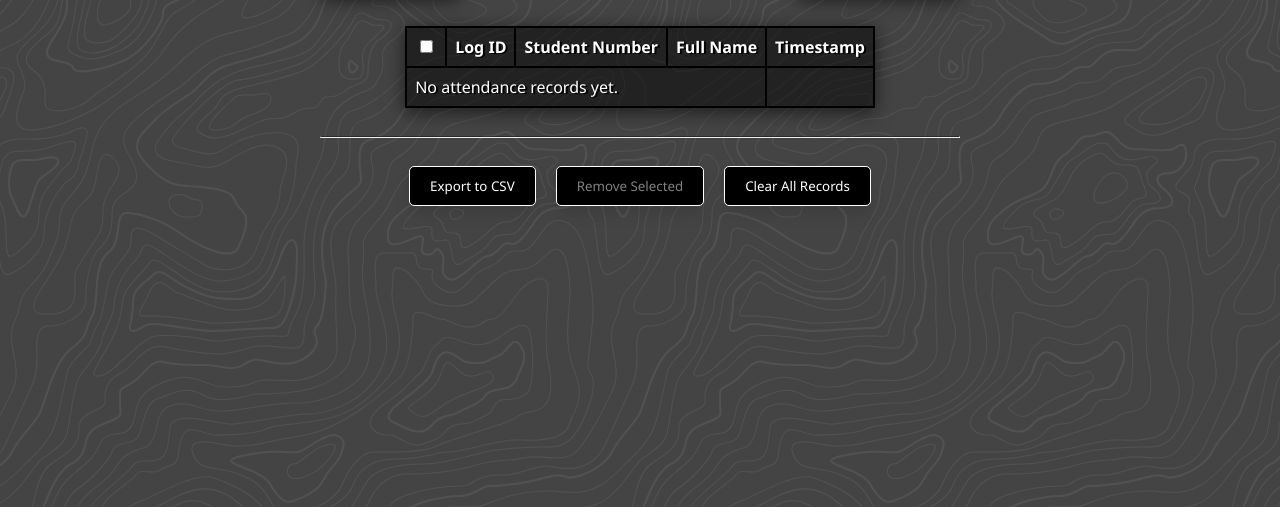
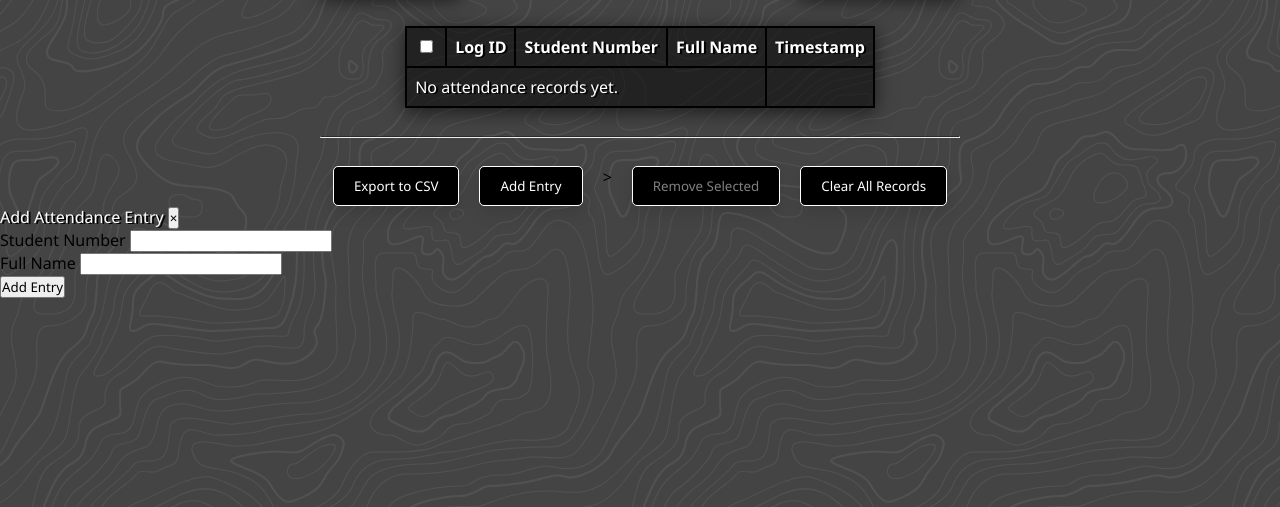
Before and after one commit to k-metra/AttendanceMonitoringSystem, a Django app: page /dashboard/ in a window 1280 px wide. Shown: the part 293-800 px from the top of the page. Run offline with Django 5.2, Linux system fonts and the light colour scheme; the visitor is signed in with stand-in values (Sample User, id 1); data that the repository does not hold is empty.

Commit message:
feat(add entry): implement add attendance entry form with CSRF protection

```diff
--- a/dashboard/templates/dashboard/dashboard.html
+++ b/dashboard/templates/dashboard/dashboard.html
@@ -77,6 +77,7 @@
 
             <div class="options">
                 <button id="exportBtn">Export to CSV</button>
+                <button class="add-btn" id="addRecordBtn">Add Entry</button>>
                 <button id="deleteSelectedBtn" class="delete-selected-btn" disabled>Remove Selected</button>
                 <button id="clearBtn">Clear All Records</button>
             </div>
@@ -91,6 +92,36 @@
                 </div>
             </div>
         </div>
+
+        <div class="add-entry-box">
+            <div class="add-entry-content">
+                <div class="add-entry-header">
+                    <span class="add-entry-title">Add Attendance Entry</span>
+                    <button class="close-btn" id="closeAddEntryBox">&times;</button>
+                </div>
+
+                <div class="add-entry-body">
+                    <form id="addEntryForm">
+                        {% csrf_token %}
+
+                        <div class="field">
+                            <label for="studentNumber">Student Number</label>
+                            <input type="text" id="studentNumber" name="student_number" required/>
+                        </div>
+
+                        <div class="field">
+                            <label for="fullName">Full Name</label>
+                            <input type="text" id="fullName" name="full_name" required/>
+                        </div>
+
+                        <div class="actions">
+
+                            <button type="submit" id="addEntryBtn">Add Entry</button>
+                        </div>
+                    </form>
+                </div>
+            </div>
+        </div>
     </body>
 
     <script type="module" src="{% static 'dashboard/js/dashboard.js' %}"></script>
```
